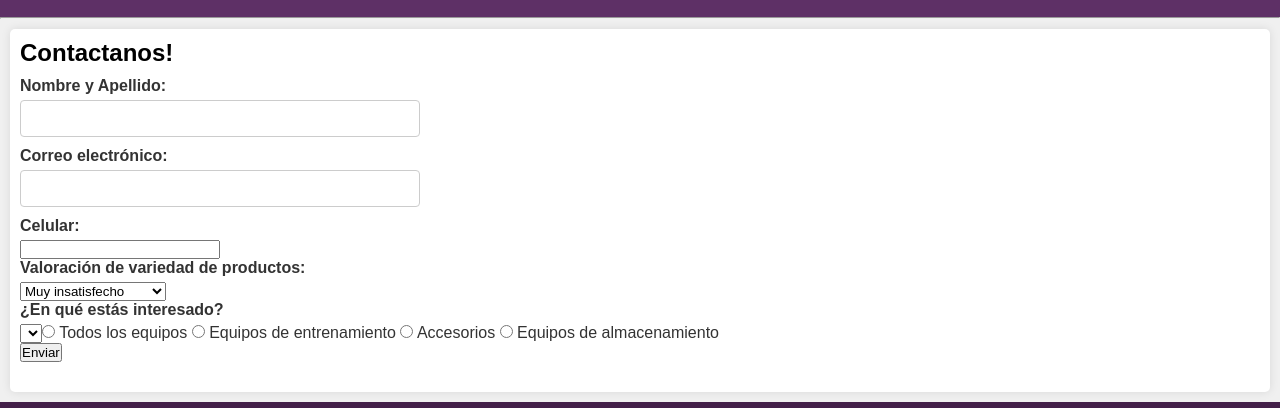
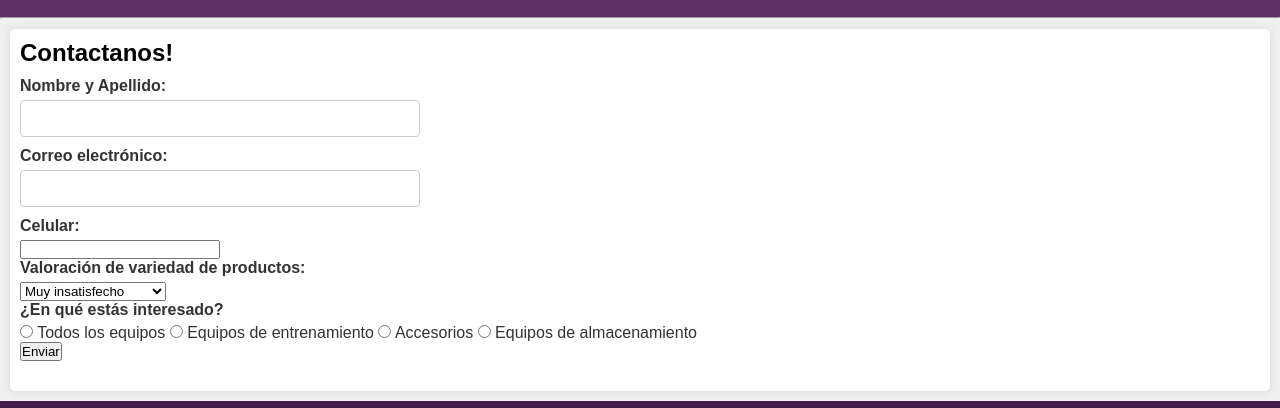
Before and after one commit to maxifernandeaz/proyectocodo2023, a plain HTML site: page registro.html in a window 1280 px wide. Shown: the part 346-754 px from the top of the page. Drawn offline with Linux system fonts and the light colour scheme.

Commit message:
Update registro.html

```diff
--- a/registro.html
+++ b/registro.html
@@ -48,7 +48,6 @@
                 </select><br>
 
                 <label for="interes">¿En qué estás interesado?</label>
-                <select id="interes" name="interes" required>
                     <input type="radio" name="rb" value="1"> Todos los equipos
                     <input type="radio" name="rb" value="2"> Equipos de entrenamiento
                     <input type="radio" name="rb" value="3"> Accesorios
```
